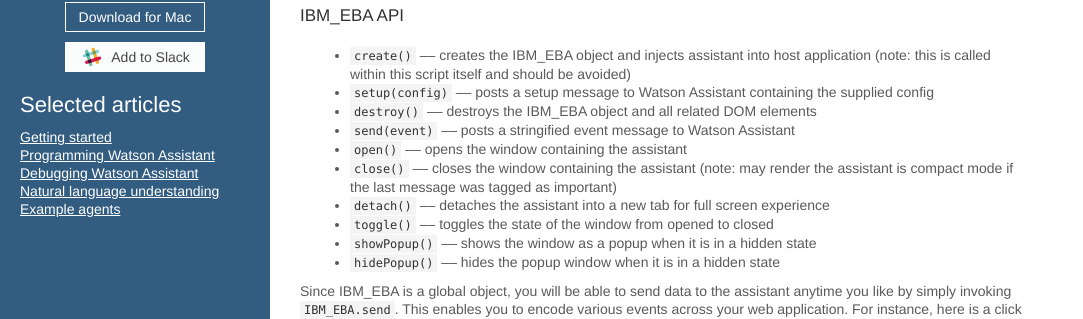
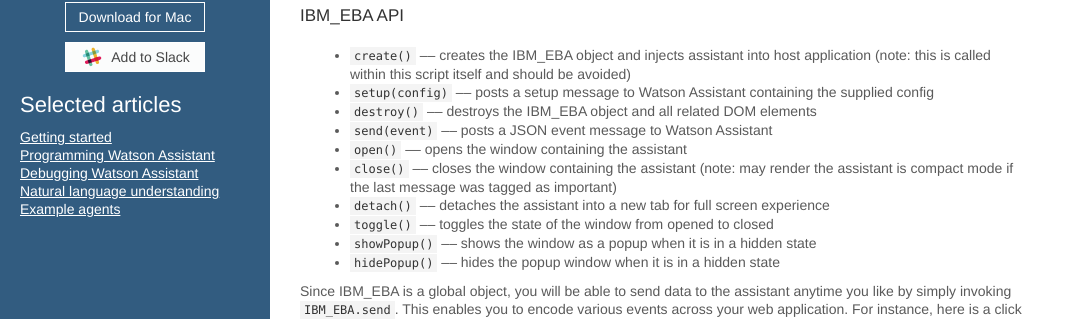
Before and after one commit to ibm-watson-embedded-business-assistant/eba-example-agents, a Jekyll site: the page built from docs/integration/Web.md, in a window 1280 px wide and 900 px high, scrolled down 839 px. Shown: the part 138-457 px from the top of the window, without its empty margins (0-1083 px from the left). Built offline with Jekyll 4.4.1, drawn with Linux system fonts in a browser that asks for light colours; our own code applies the rules of GitHub Pages for plain Markdown files; the repository's description, which GitHub fills in, is left out.

Commit message:
Update Web.md

```diff
--- a/docs/integration/Web.md
+++ b/docs/integration/Web.md
@@ -45,7 +45,7 @@
 * `create()`      –– creates the IBM_EBA object and injects assistant into host application (note: this is called within this script itself and should be avoided)
 * `setup(config)` –– posts a setup message to Watson Assistant containing the supplied config
 * `destroy()`     –– destroys the IBM_EBA object and all related DOM elements
-* `send(event)`   –– posts a stringified event message to Watson Assistant
+* `send(event)`   –– posts a JSON event message to Watson Assistant
 * `open()`        –– opens the window containing the assistant
 * `close()`       –– closes the window containing the assistant (note: may render the assistant is compact mode if the last message was tagged as important)
 * `detach()`      –– detaches the assistant into a new tab for full screen experience
```
